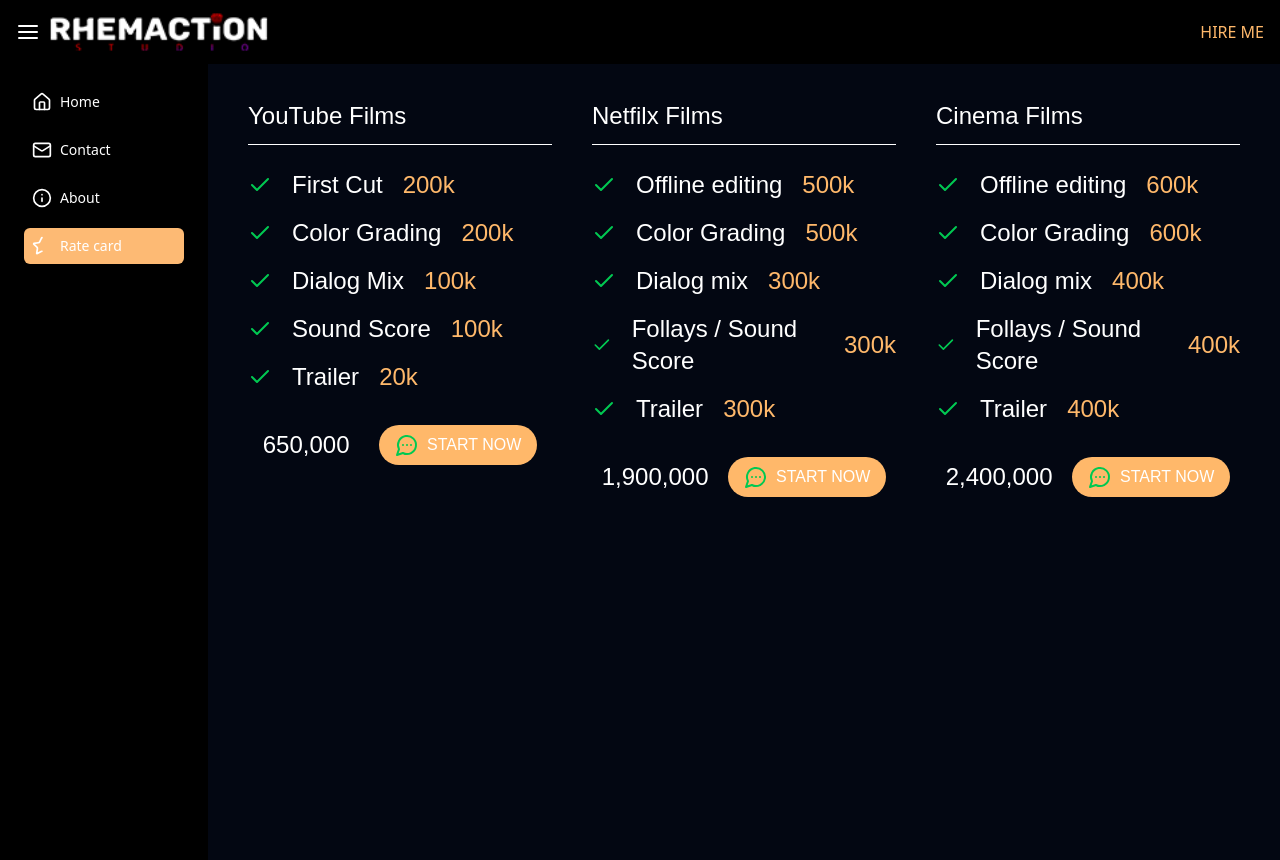
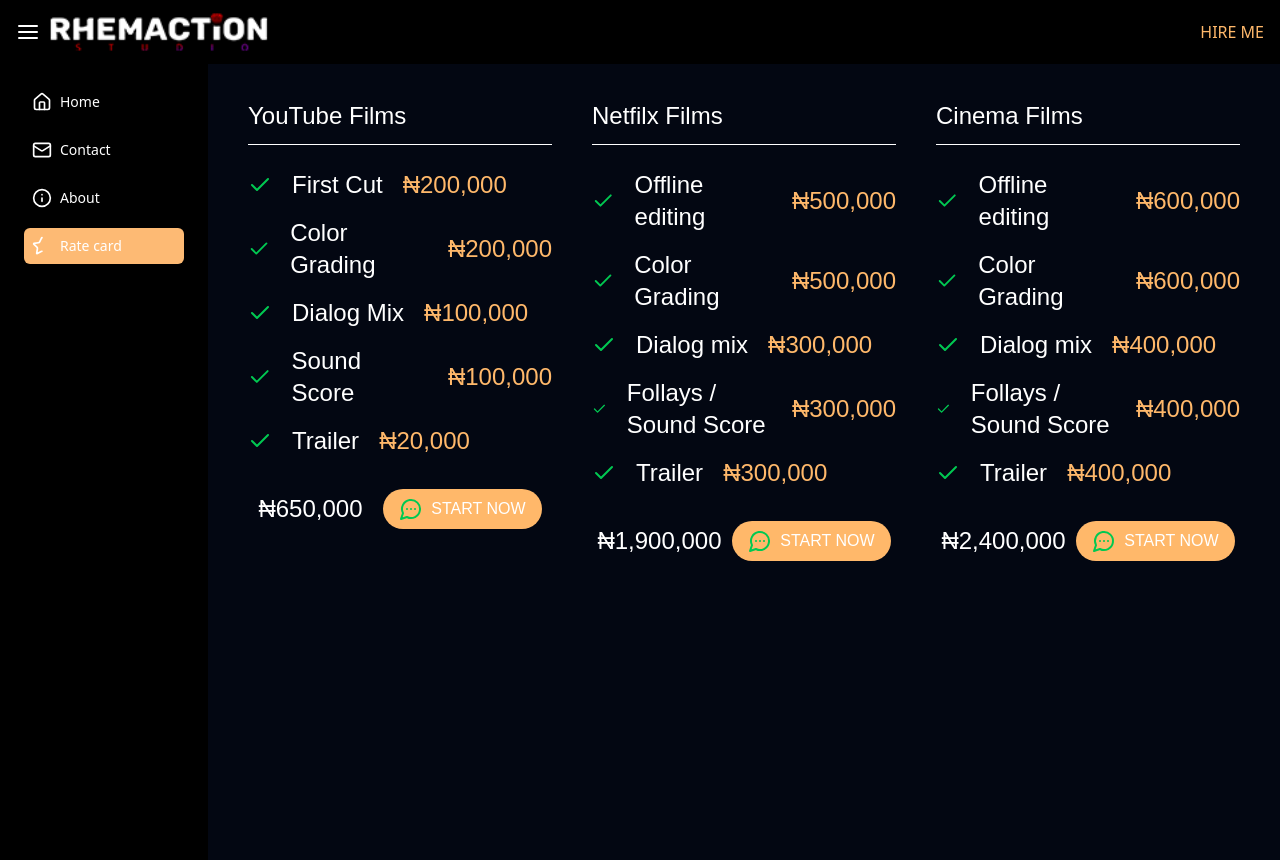
Before and after one commit to Akinyemi-Ayomide/Rhemation2, a React (Vite) app in the folder frontend/: page /rate in a window 1280 px wide. Built offline with nearby package versions, Linux system fonts and the light colour scheme.

Commit message:
'rate_card'

```diff
--- a/frontend/src/Screens/RateScreen.tsx
+++ b/frontend/src/Screens/RateScreen.tsx
@@ -5,7 +5,9 @@
 import { Link } from 'react-router-dom';
 import { MessageCircleMore } from 'lucide-react';
 
+import { useCurrency } from "../context/PriceContext";
 const RateScreen = () => {
+  const currency = useCurrency();
   return (
     <div>
       <div className="grid md:grid-cols-3 gap-2 items-center justify-center">
@@ -21,13 +23,14 @@
                 <Check className="w-6 h-6 text-green-500" />
                 <h1 className="text-2xl">{item.name}</h1>
                 <h1 className="text-2xl font-extrabold text-orange-300">
+                  {currency}
                   {item.price}
                 </h1>
               </div>
             ))}
           </div>
           <div className="flex justify-around items-center mt-4">
-            <h1 className="text-2xl">650,000</h1>{' '}
+            <h1 className="text-2xl">{currency}650,000</h1>{' '}
             <Link to="https://wa.me/+2347053504996">
               <h1 className="flex bg-orange-300 py-2 px-4 rounded-full hover:bg-orange-500 ease-in-out">
                 <span className="mr-2">
@@ -51,13 +54,13 @@
                 <Check className="w-6 h-6 text-green-500" />
                 <h1 className="text-2xl">{item.name}</h1>
                 <h1 className="text-2xl font-extrabold text-orange-300">
-                  {item.price}
+                {currency}{item.price}
                 </h1>
               </div>
             ))}
           </div>
           <div className="flex justify-around items-center mt-4">
-            <h1 className="text-2xl">1,900,000</h1>{' '}
+            <h1 className="text-2xl">{currency}1,900,000</h1>{' '}
             <Link to="https://wa.me/+2347053504996">
               <h1 className="flex bg-orange-300 py-2 px-4 rounded-full hover:bg-orange-500 ease-in-out">
                 <span className="mr-2">
@@ -81,13 +84,13 @@
                 <Check className="w-6 h-6 text-green-500" />
                 <h1 className="text-2xl">{item.name}</h1>
                 <h1 className="text-2xl font-extrabold text-orange-300">
-                  {item.price}
+                {currency}{item.price}
                 </h1>
               </div>
             ))}
           </div>
           <div className="flex justify-around items-center mt-4">
-            <h1 className="text-2xl">2,400,000</h1>{' '}
+            <h1 className="text-2xl">{currency}2,400,000</h1>{' '}
             <Link to="https://wa.me/+2347053504996">
               <h1 className="flex bg-orange-300 py-2 px-4 rounded-full hover:bg-orange-500 ease-in-out">
                 <span className="mr-2">
--- a/frontend/src/assets/rate.ts
+++ b/frontend/src/assets/rate.ts
@@ -1,7 +1,7 @@
 export const rate = [
-  { id: 1, name: 'First Cut', price: '200k' },
-  { id: 2, name: 'Color Grading', price: '200k' },
-  { id: 3, name: 'Dialog Mix', price: '100k' },
-  { id: 4, name: 'Sound Score', price: '100k' },
-  { id: 5, name: 'Trailer', price: '20k' },
+  { id: 1, name: 'First Cut', price: '200,000' },
+  { id: 2, name: 'Color Grading', price: '200,000' },
+  { id: 3, name: 'Dialog Mix', price: '100,000' },
+  { id: 4, name: 'Sound Score', price: '100,000' },
+  { id: 5, name: 'Trailer', price: '20,000' },
 ];
--- a/frontend/src/assets/rate2.ts
+++ b/frontend/src/assets/rate2.ts
@@ -1,7 +1,7 @@
 export const rate2 = [
-    { id: 1, name: 'Offline editing', price: '500k' },
-    { id: 2, name: 'Color Grading', price: '500k' },
-    { id: 3, name: 'Dialog mix', price: '300k' },
-    { id: 4, name: 'Follays / Sound Score', price: '300k' },
-    { id: 5, name: 'Trailer', price: '300k' },
+    { id: 1, name: 'Offline editing', price: '500,000' },
+    { id: 2, name: 'Color Grading', price: '500,000' },
+    { id: 3, name: 'Dialog mix', price: '300,000' },
+    { id: 4, name: 'Follays / Sound Score', price: '300,000' },
+    { id: 5, name: 'Trailer', price: '300,000' },
 ]
--- a/frontend/src/assets/rate3.ts
+++ b/frontend/src/assets/rate3.ts
@@ -1,7 +1,7 @@
 export const rate3 = [
-    { id: 1, name: 'Offline editing', price: '600k' },
-    { id: 2, name: 'Color Grading', price: '600k' },
-    { id: 3, name: 'Dialog mix', price: '400k' },
-    { id: 4, name: 'Follays / Sound Score', price: '400k' },
-    { id: 5, name: 'Trailer', price: '400k' },
+    { id: 1, name: 'Offline editing', price: '600,000' },
+    { id: 2, name: 'Color Grading', price: '600,000' },
+    { id: 3, name: 'Dialog mix', price: '400,000' },
+    { id: 4, name: 'Follays / Sound Score', price: '400,000' },
+    { id: 5, name: 'Trailer', price: '400,000' },
 ]
--- a/frontend/src/components/SideBar.tsx
+++ b/frontend/src/components/SideBar.tsx
@@ -4,7 +4,7 @@
 const SideBar = ({visibile, toggle}) => {
   return (
     <div>
-      {visibile ? (<nav className={`w-full bg-black opacity-95 fixed h-full md:hidden  text-white p-6 `} onClick={toggle}>
+      {visibile ? (<nav className={`w-full bg-black opacity-95 z-50 fixed h-full md:hidden  text-white p-6 `} onClick={toggle}>
         <ul className="space-y-3">
           <li>
             <NavLink
--- /dev/null
+++ b/frontend/src/context/PriceContext.tsx
@@ -0,0 +1,12 @@
+import React, { createContext, useContext } from "react";
+
+// Create context with a default value
+const PriceContext = createContext("₦");
+
+// Provider component
+export const PriceProvider: React.FC<{ children: React.ReactNode }> = ({ children }) => {
+  return <PriceContext.Provider value="₦">{children}</PriceContext.Provider>;
+};
+
+// Custom hook to use the currency
+export const useCurrency = () => useContext(PriceContext);
--- a/frontend/src/main.tsx
+++ b/frontend/src/main.tsx
@@ -4,8 +4,11 @@
 
 import { RouterProvider } from 'react-router-dom';
 import router from './routers/router.tsx';
+import { PriceProvider } from './context/PriceContext.tsx';
 createRoot(document.getElementById('root')!).render(
   <React.StrictMode>
-    <RouterProvider router={router} />
+    <PriceProvider>
+      <RouterProvider router={router} />
+    </PriceProvider>
   </React.StrictMode>,
 );
```
